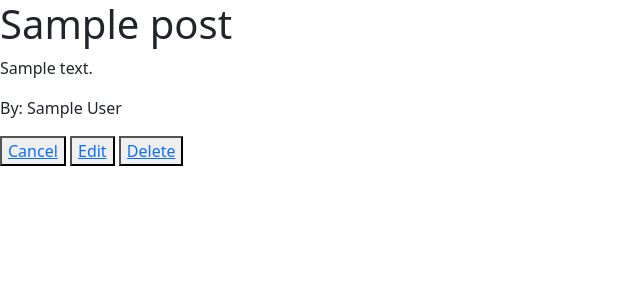
After one commit to brendaliu2/Flask-Blogly, a Flask app: page /posts/1 in a window 1280 px wide. The commit adds this page. Shown: the top 300 px of the page, without its empty margins (0-640 px from the left). Run offline with Flask 2, Linux system fonts and the light colour scheme; tables that the repository leaves empty hold one stand-in row (values such as "Sample post").

Commit message:
show user's post

```diff
--- a/app.py
+++ b/app.py
@@ -56,13 +56,9 @@ def display_user(user_id):
     """Displays current user"""
 
     user = User.query.get_or_404(user_id)
-    # name = user.get_full_name()
-    # db.session.commit() why do we not need to commit in jinja?
-    posts = Post.query.filter_by(user_id = user_id)
-    # why is it one equal sign instead of two
-    # why when filter(user_id == user_id) it shows all posts regardless of user_id
 
-    # return render_template('user_id.html', user = user)
+    posts = Post.query.filter(Post.user_id == user_id)
+
     return render_template('user_id.html', user = user, posts = posts)
 
 @app.get('/users/<user_id>/edit')
@@ -104,3 +100,29 @@ def show_new_post_form(user_id):
     user = User.query.get_or_404(user_id)
 
     return render_template('new_post.html', user = user)
+
+@app.post('/users/<user_id>/posts/new')
+def add_new_post(user_id):
+    """Adds new post for user"""
+
+    title = request.form['title']
+    content = request.form['content']
+
+    new_post = Post(title = title,
+                    content = content,
+                    user_id = user_id)
+
+    db.session.add(new_post)
+    db.session.commit()
+
+
+    return redirect (f'/users/{user_id}')
+
+@app.get('/posts/<post_id>')
+def show_post(post_id):
+
+    post = Post.query.get_or_404(post_id)
+    user = User.query.get_or_404(post.user_id)
+    # how to get user name without querying User?
+
+    return render_template('/show_post.html', post = post, user = user)
--- a/models.py
+++ b/models.py
@@ -56,4 +56,4 @@ class Post(db.Model):
     user_id = db.Column(db.Integer,
                         db.ForeignKey('users.id'))
 
-    # users = db.relationship('User')
+    users = db.relationship('User')
--- /dev/null
+++ b/templates/show_post.html
@@ -0,0 +1,26 @@
+{% extends 'base.html' %}
+
+{% block title %} Post {% endblock %}
+
+{% block content %}
+
+<h1>{{post.title}}</h1>
+
+<p>{{post.content}}</p>
+
+<p>By: {{user.get_full_name()}}</p>
+
+<button>
+  <a href ='/users/{{post.user_id}}'>Cancel</a>
+</button>
+
+<button>
+  <a href ='/posts/{{post.id}}/edit'>Edit</a>
+</button>
+
+<button>
+  <a href ='/posts/{{post.id}}/delete'>Delete</a>
+</button>
+
+
+{% endblock %}
--- a/templates/user_id.html
+++ b/templates/user_id.html
@@ -1,6 +1,6 @@
 {% extends 'base.html' %}
 
-{% block title %} {{ name }} {% endblock %}
+{% block title %} {{ user.get_full_name() }} {% endblock %}
 
 {% block content %}
 
@@ -18,7 +18,7 @@
   <ul>
     {% for post in posts %}
     <li>
-      <a href=/post/{{post.id}}>{{ post.title }}</a>
+      <a href=/posts/{{post.id}}>{{ post.title }}</a>
     </li>
     {% endfor %}
   </ul>
```
